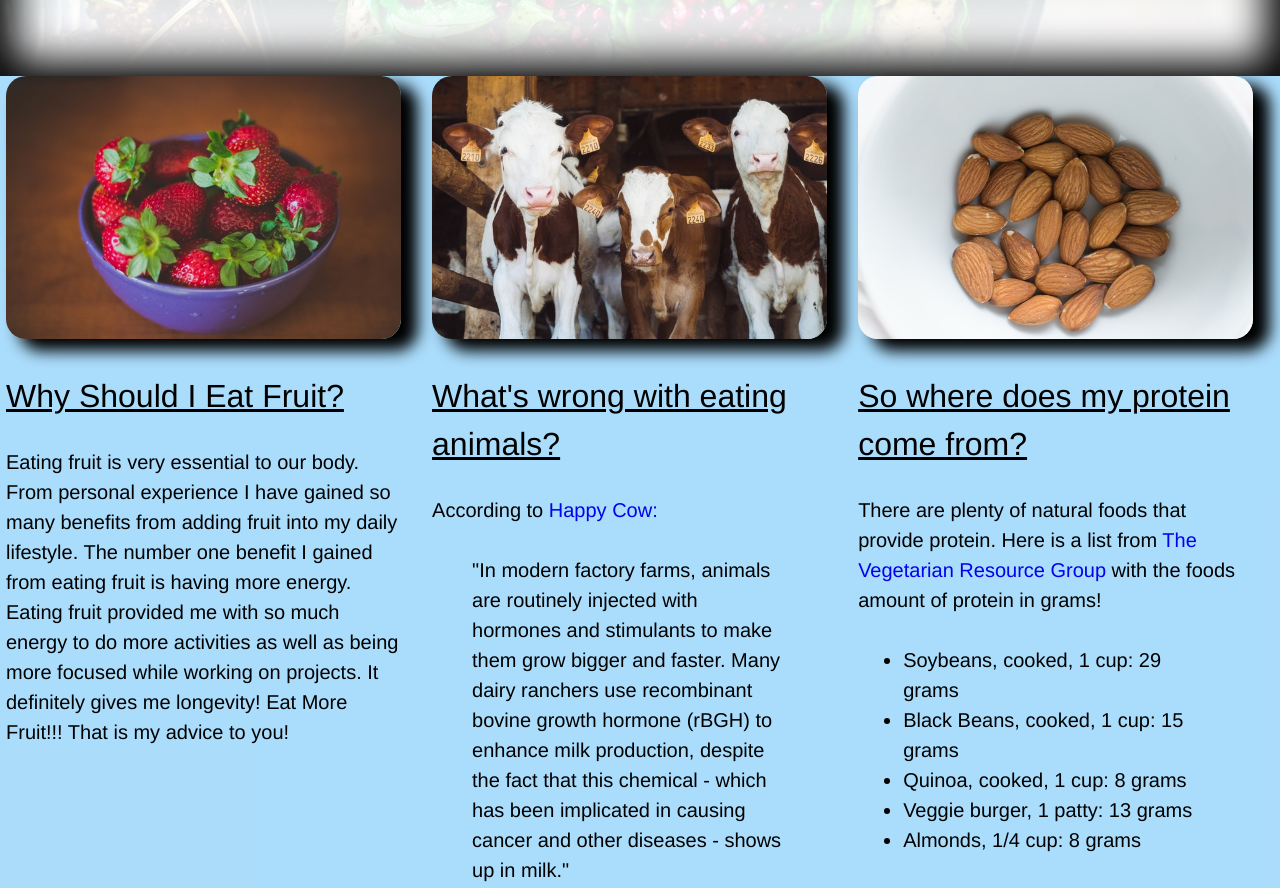
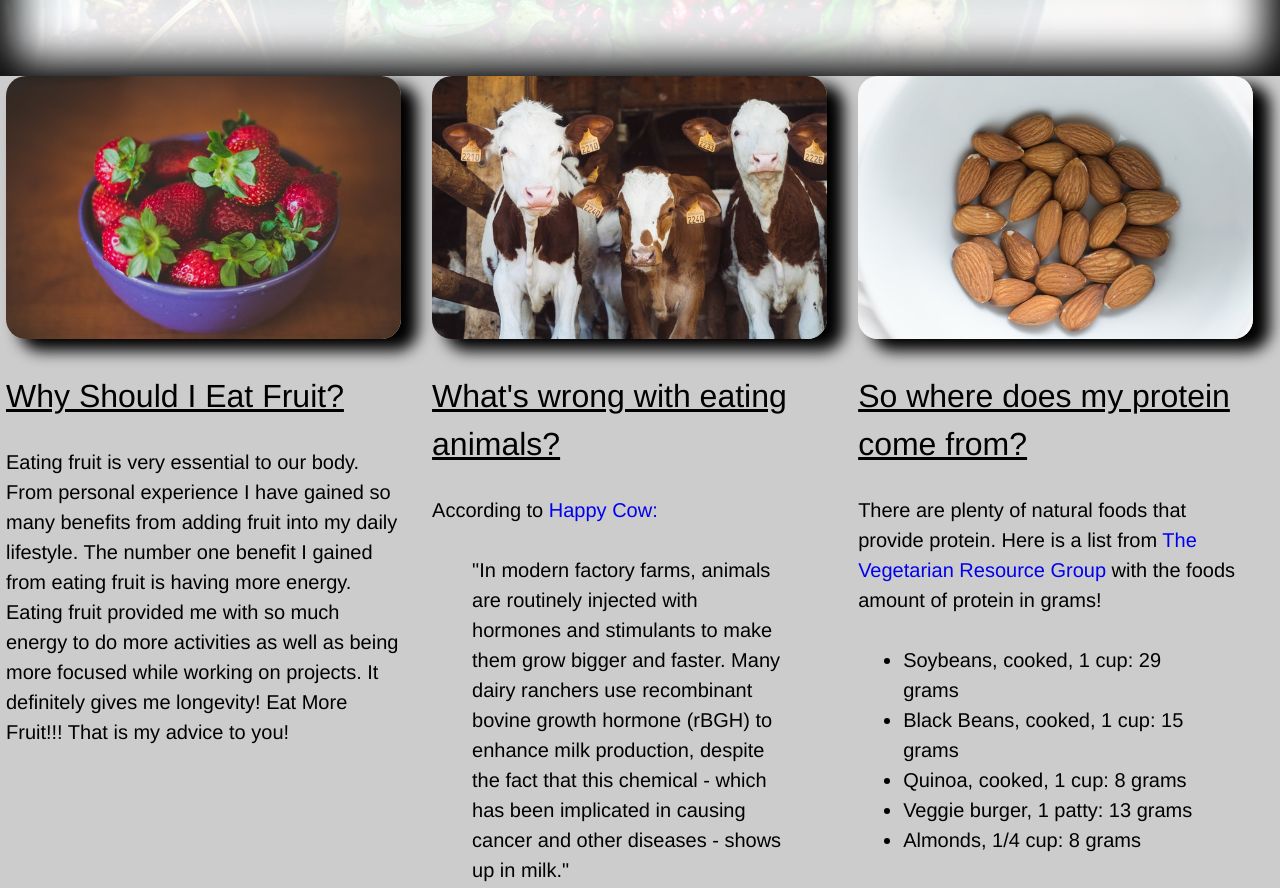
Before and after one commit to kalina-edwards/New_Site, a website: page assets/index.html in a window 1280 px wide. Shown: the part 524-1412 px from the top of the page. Drawn offline with nearby package versions, Linux system fonts and the light colour scheme.

Commit message:
Change background
Changed background color to gray!

```diff
--- a/assets/stylesheets/stylesheet.css
+++ b/assets/stylesheets/stylesheet.css
@@ -105,9 +105,8 @@ li {
 	}
 
 	.main-content {
-		background: rgba(135, 206, 250, .7);
+		background: rgba(0, 0, 0, .2);
 		width: 100%;
-		/*max-width: 1024px;*/
 		margin: 0 auto;
 	}
 
```
